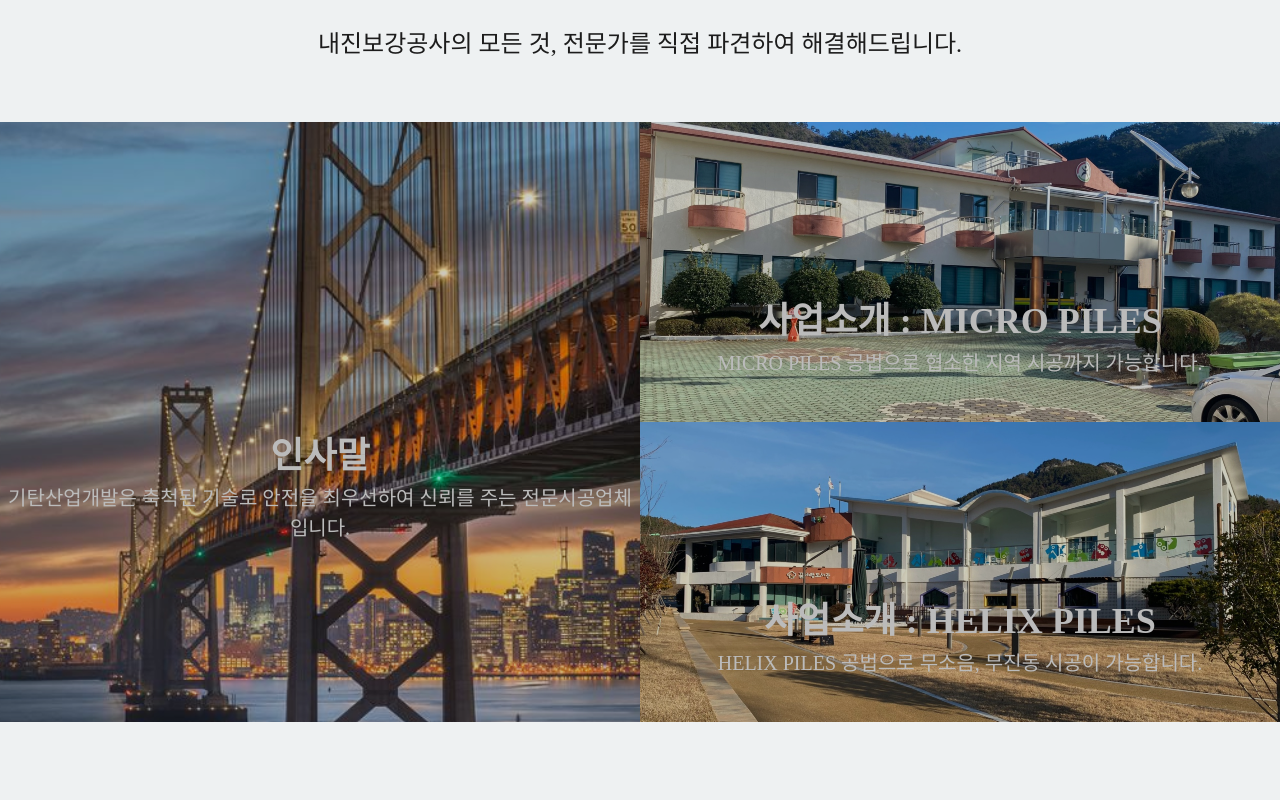
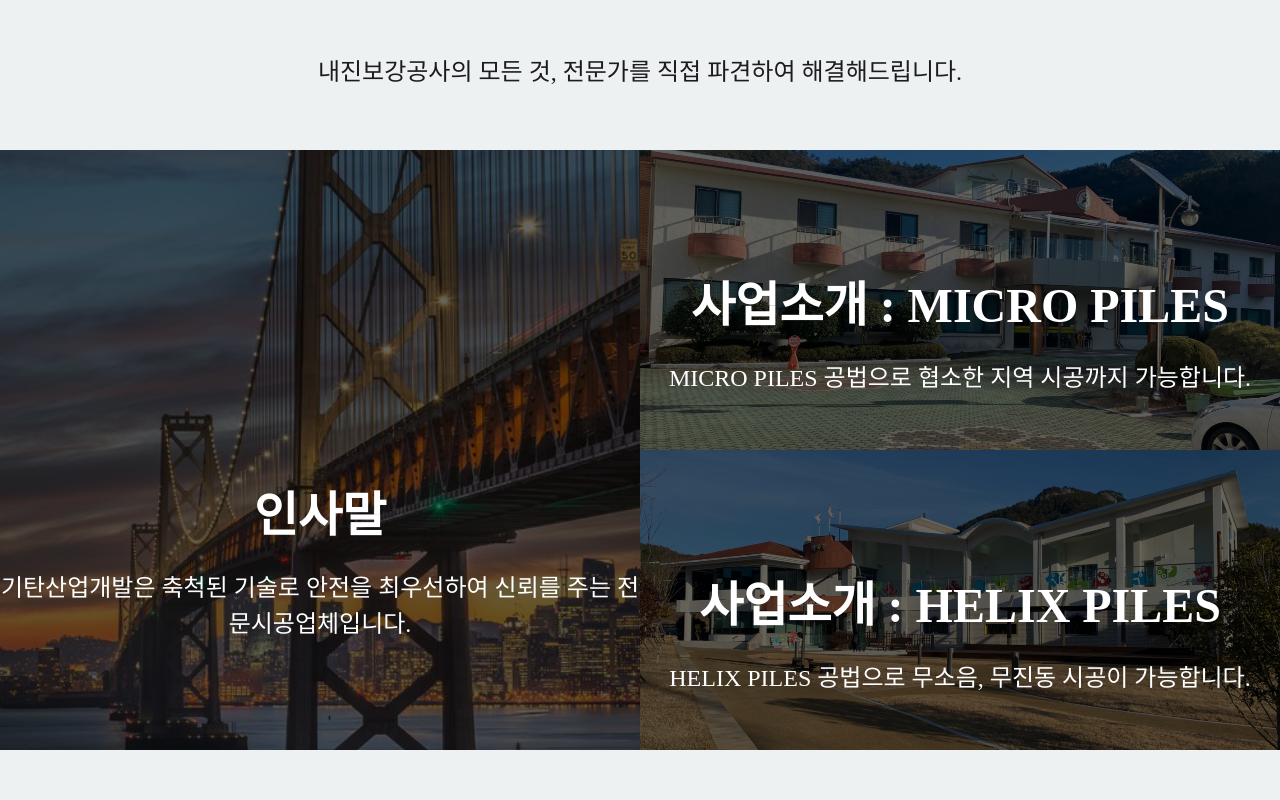
Before and after one commit to HUMBLE25/gittan_homepage, a Next.js app: page / in a window 1280 px wide. Shown: the part 1060-1860 px from the top of the page. Built offline with nearby package versions, Linux system fonts and the light colour scheme.

Commit message:
Fix main page font-color gray to white

```diff
--- a/app/globals.css
+++ b/app/globals.css
@@ -4,8 +4,8 @@
 
 :root {
   --foreground-rgb: 0, 0, 0;
-  --background-start-rgb: 214, 219, 220;
-  --background-end-rgb: 255, 255, 255;
+  --background-start-rgb: 238, 241, 242;
+  --background-end-rgb: 238, 241, 242;
 }
 
 @media (prefers-color-scheme: dark) {
@@ -30,6 +30,7 @@ html, body {
   color: rgb(var(--foreground-rgb));
   padding: 0;
   margin: 0;
+  background: #EEF1F2;
 }
 @layer utilities {
   .text-balance {
--- a/app/page.tsx
+++ b/app/page.tsx
@@ -88,23 +88,23 @@ const Home: React.FC = () => {
               </div>
               <div className={styles.main_info_img_container}>
                 <Link href="/introduceCo" className={styles.main_info_item1}>
-                  <div className={styles.main_info_img} style={{backgroundImage : `url(/main_contents_img1.svg)`}}>
-                        <div className={styles.main_info_title}>인사말</div>
-                        <div className={styles.main_info_text}>기탄산업개발은 축척된 기술로 안전을 최우선하여 신뢰를 주는 전문시공업체입니다.</div>
-                  </div>
+                  <div className={styles.main_info_img} style={{backgroundImage : `url(/main_contents_img1.svg)`}}/>
+                  <div className={styles.overlay}/>
+                  <div className={styles.main_info_contents_title}>인사말</div>
+                  <div className={styles.main_info_contents_text}>기탄산업개발은 축척된 기술로 안전을 최우선하여 신뢰를 주는 전문시공업체입니다.</div>
                 </Link>
                 <div className={styles.main_info_section}>
                   <Link href="/microPiles" className={styles.main_info_item2}>
-                    <div className={styles.main_info_img} style={{backgroundImage : `url(/main_contents_img2.svg)`}}>
-                      <div className={styles.main_info_title}>사업소개 : MICRO PILES</div>
-                      <div className={styles.main_info_text}>MICRO PILES 공법으로 협소한 지역 시공까지 가능합니다.</div>
-                    </div>
+                    <div className={styles.main_info_img} style={{backgroundImage : `url(/main_contents_img2.svg)`}}/>
+                    <div className={styles.overlay}/>
+                    <div className={styles.main_info_contents_title2}>사업소개 : MICRO PILES</div>
+                    <div className={styles.main_info_contents_text2}>MICRO PILES 공법으로 협소한 지역 시공까지 가능합니다.</div>
                   </Link>
                   <Link href="/helixPiles" className={styles.main_info_item2}>
-                    <div className={styles.main_info_img} style={{backgroundImage : `url(/main_contents_img3.svg)`}}>
-                      <div className={styles.main_info_title}>사업소개 : HELIX PILES</div>
-                      <div className={styles.main_info_text}>HELIX PILES 공법으로 무소음, 무진동 시공이 가능합니다.</div>
-                    </div>
+                    <div className={styles.main_info_img} style={{backgroundImage : `url(/main_contents_img3.svg)`}}/>
+                    <div className={styles.overlay}/>
+                    <div className={styles.main_info_contents_title2}>사업소개 : HELIX PILES</div>
+                    <div className={styles.main_info_contents_text2}>HELIX PILES 공법으로 무소음, 무진동 시공이 가능합니다.</div>
                   </Link>
                 </div>
               </div>
--- a/src/styles/footer.module.css
+++ b/src/styles/footer.module.css
@@ -25,12 +25,13 @@
 }
 
 .footer_title_logo {
-    width: 200px;
-    height: 50px;
+    width: 220px;
+    height: 80px;
     transition: all 1s ease;
     background-image: url('/gittan_logo_gray.svg');
     background-position: center;
     background-size: 100% 100%;
+    margin: 10px 0px 20px 0px;
     /* border: 1px solid red; */
 }
 
@@ -41,7 +42,7 @@
     display: flex;
 }
 .footer_content div{
-    color: white;
+    color: #777777;
     font-size: 20px;
     font-family: 'Nanum Gothic';
     font-weight: 400;
@@ -52,7 +53,7 @@
 
 @media (max-width: 480px) {
     .footer_container {
-        height: 75px;
+        height: 100px;
     }
     .footer_title_logo{
         width: 100px;
--- a/src/styles/globals.css
+++ b/src/styles/globals.css
@@ -3,10 +3,12 @@
     height: 100%;
     margin: 0;
     padding:0;
+    background: #EEF1F2;
 }
 
 body{
     margin: 0;
     padding: 0;
     box-sizing: border-box;
+    background: #EEF1F2;
 }
--- a/src/styles/introduceCo.module.css
+++ b/src/styles/introduceCo.module.css
@@ -85,9 +85,6 @@
     align-items: center;
 }
 
-
-
-
 .greeting_wrapper{
     display: flex;
     flex-direction: column;
@@ -150,6 +147,7 @@
     word-wrap: break-word;
     text-align: center;
     transition: all 1s ease;
+    line-height: 1.7;
 }
 
 .sub_img{
--- a/src/styles/page.module.css
+++ b/src/styles/page.module.css
@@ -20,7 +20,6 @@
     justify-content: center;
     align-items: center;
     /* border: 2px solid orange; */
-
 }
 
 .main_image {
@@ -84,7 +83,7 @@
   }
 
 .side_bar_wrapper{
-    width: 50%;
+    width: 15%;
     position: absolute;
     bottom: 15%;
     display: flex;
@@ -119,6 +118,7 @@
     font-weight: 600;
     word-wrap: break-word;
     transition: all 1.5s ease;
+    height: 100px;
     /* border: 2px solid green; */
     margin: 80px 0px 30px 0px;
 }
@@ -135,6 +135,7 @@
     word-wrap: break-word;
     transition: all 1.5s ease;
     margin: 60px 0px 60px 0px;
+    /* border: 2px solid green; */
 }
 
 .main_info_img_container{
@@ -165,10 +166,12 @@
     width: 100%;
     height: 600px;
     display: flex;
+    flex-direction: column;
     justify-content: space-evenly;
     align-items: center;
     position: relative;
     transition: all 1.5s ease;
+    /* border: 2px solid red; */
 }
 
 .main_info_item2{
@@ -180,22 +183,71 @@
     position: relative;
     transition: all 1.5s ease;
 }
-
 .main_info_img{
     width: 100%;
     height: 100%;
-    position: relative;
+    position: absolute;
+    left: 0px;
+    top: 0px;
     display: flex;
     flex-direction: column;
     justify-content: center;
     align-items: center;
     background-position: center;
     background-size: cover;
+    transition: transform 1s ease-in-out;
+}
+.main_info_contents_title{
+    text-align: center;
+    color: white;
+    position: absolute;
+    top: 55%;
+    font-size: 48px;
+    font-family: 'Nanum Gothic';
+    font-weight: 600;
+    word-wrap: break-word;
     transition: all 1.5s ease;
-    filter: brightness(80%);
+    /* border: 2px solid yellow; */
+    margin: 0px 0px 0px 0px;
 }
-.main_info_img {
-    transition: transform 1s ease-in-out;
+.main_info_contents_text{
+    text-align: center;
+    color: white;
+    position: absolute;
+    top: 70%;
+    font-size: 24px;
+    font-family: 'Nanum Gothic';
+    font-weight: 400;
+    word-wrap: break-word;
+    transition: all 1.5s ease;
+    /* border: 2px solid yellow; */
+    margin: 0px 0px 0px 0px;
+}
+.main_info_contents_title2{
+    text-align: center;
+    color: white;
+    position: absolute;
+    top: 40%;
+    font-size: 48px;
+    font-family: 'Nanum Gothic';
+    font-weight: 600;
+    word-wrap: break-word;
+    transition: all 1.5s ease;
+    /* border: 2px solid yellow; */
+    margin: 0px 0px 0px 0px;
+}
+.main_info_contents_text2{
+    text-align: center;
+    color: white;
+    position: absolute;
+    top: 70%;
+    font-size: 24px;
+    font-family: 'Nanum Gothic';
+    font-weight: 400;
+    word-wrap: break-word;
+    transition: all 1.5s ease;
+    /* border: 2px solid yellow; */
+    margin: 0px 0px 0px 0px;
 }
 
 .main_info_item1:hover .main_info_img,
```
